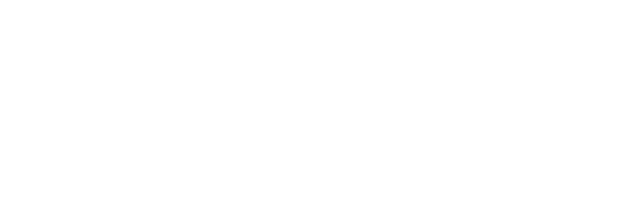
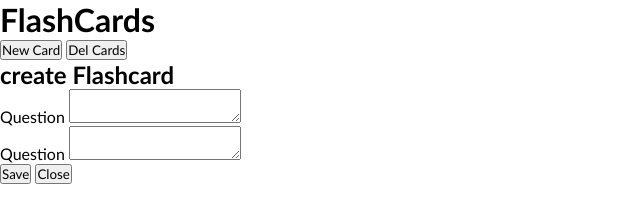
Before and after one commit to mehran-vejdani/flashcard-with-localstorage, a plain HTML site: page index.html in a window 1280 px wide. Shown: the whole page, without its empty margins (0-640 px from the left). Drawn offline with nearby package versions, Linux system fonts and the light colour scheme.

Commit message:
add html

```diff
--- a/index.html
+++ b/index.html
@@ -10,10 +10,37 @@
       rel="stylesheet"
       href="https://cdnjs.cloudflare.com/ajax/libs/font-awesome/6.0.0/css/all.min.css"
     />
-    <link
+    <!-- <link
       rel="stylesheet"
       href="https://cdn.jsdelivr.net/npm/bootstrap@4.6.2/dist/css/bootstrap.min.css"
-    />
+    /> -->
   </head>
-  <body></body>
+  <body>
+    <header>
+      <div class="container">
+        <div class="nav">
+          <h1>FlashCards</h1>
+          <div>
+            <button>New Card</button>
+            <button>Del Cards</button>
+          </div>
+        </div>
+      </div>
+    </header>
+    <div class="container">
+      <div class="create-box">
+        <h2>create Flashcard</h2>
+        <label for="question">Question</label>
+        <textarea id="question"></textarea>
+        <br />
+        <label for="answer">Question</label>
+        <textarea id="answer"></textarea>
+        <div>
+          <button>Save</button>
+          <button>Close</button>
+        </div>
+      </div>
+      <div class="flashCards"></div>
+    </div>
+  </body>
 </html>
```
